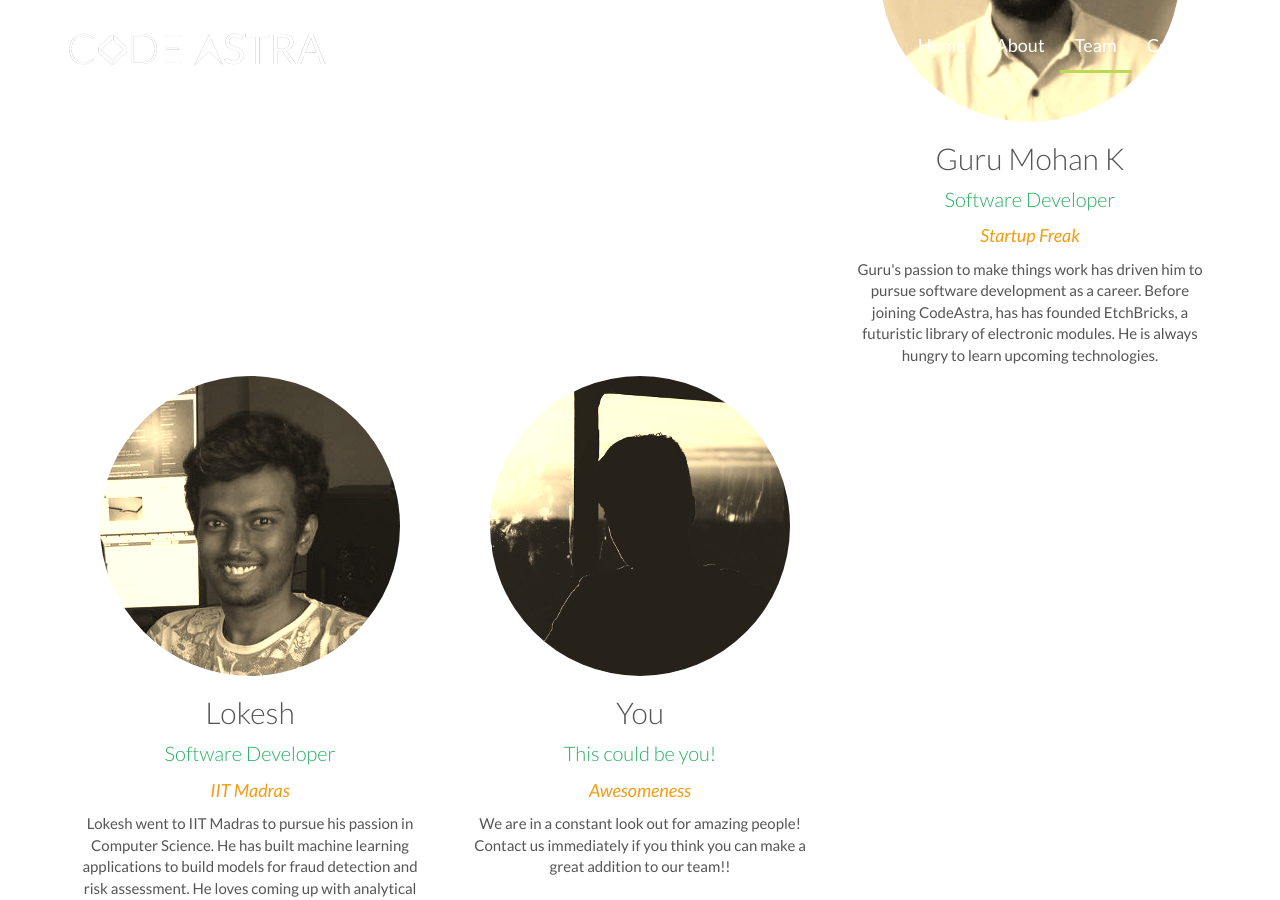
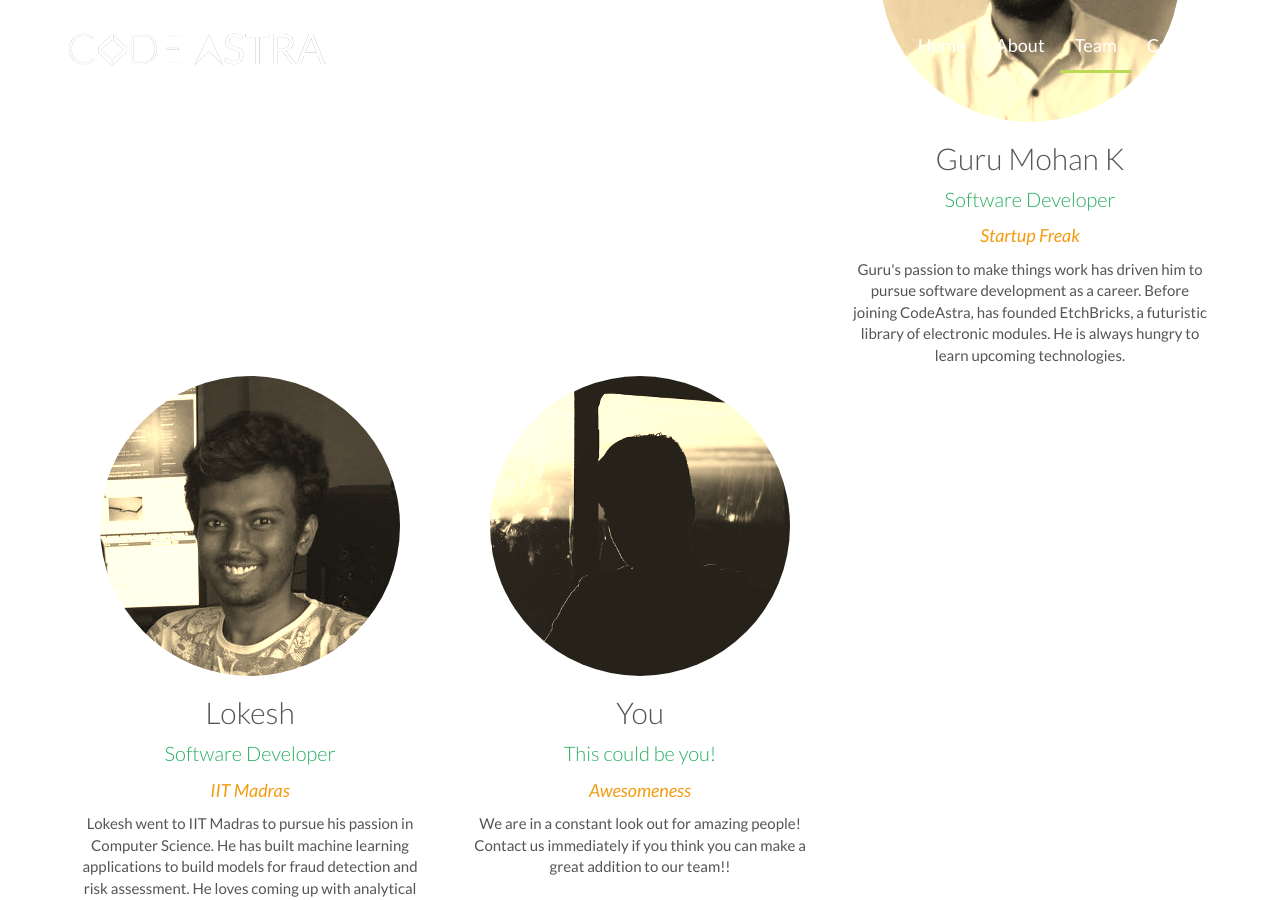
Before and after one commit to CodeAstra/portfolio, a Jekyll site: the page built from team.html, in a window 1280 px wide and 900 px high, scrolled down 1782 px. Built offline with Jekyll 4.4.1, drawn with Linux system fonts in a browser that asks for light colours; nearby versions of some CDN libraries; comment, search, counter and statistics services are not loaded.

Commit message:
Typo fix in Guru's description

```diff
--- a/_data/experts.json
+++ b/_data/experts.json
@@ -5,7 +5,7 @@
   {"name": "Kamal",          "title": "Software Developer",       "tag": "IIT Madras",    "pic": "kamal.jpg",     "summary": "Kamal earned his computer science degree. He is a full stack developer with 8 years of experience in building dashboards, Java and Rails backends. He is an expert in building RESTful architechture with distributed computing."},
   {"name": "Sundar V",       "title": "Software Developer",       "tag": "Coding Guru",   "pic": "sundar.jpg",    "summary": "Sundar brings with him more than 13 years of strong programming experience. He was involved in development and maintenance of Stock Exchange Trading Systems. He has experience with most of the prominent technologies."},
   {"name": "Ranganath K",    "title": "Software Developer",       "tag": "IIT Madras",    "pic": "ranganath.jpg", "summary": "Ranganth worked for Indian Navy but chose web development for his love to create virtual experiences. He enjoys learning as well as helping others learn. He has been a full stack developer for the past two years."},
-  {"name": "Guru Mohan K",   "title": "Software Developer",       "tag": "Startup Freak", "pic": "guru.jpg",      "summary": "Guru's passion to make things work has driven him to pursue software development as a career. Before joining CodeAstra, has has founded EtchBricks, a futuristic library of electronic modules. He is always hungry to learn upcoming technologies."},
+  {"name": "Guru Mohan K",   "title": "Software Developer",       "tag": "Startup Freak", "pic": "guru.jpg",      "summary": "Guru's passion to make things work has driven him to pursue software development as a career. Before joining CodeAstra, has founded EtchBricks, a futuristic library of electronic modules. He is always hungry to learn upcoming technologies."},
   {"name": "Lokesh",         "title": "Software Developer",       "tag": "IIT Madras",    "pic": "lokesh.jpg",    "summary": "Lokesh went to IIT Madras to pursue his passion in Computer Science. He has built machine learning applications to build models for fraud detection and risk assessment. He loves coming up with analytical insights from cryptic data."},
   {"name": "You",            "title": "This could be you!",       "tag": "Awesomeness",   "pic": "you.jpg",       "summary": "We are in a constant look out for amazing people! Contact us immediately if you think you can make a great addition to our team!!"}
 ]
```
